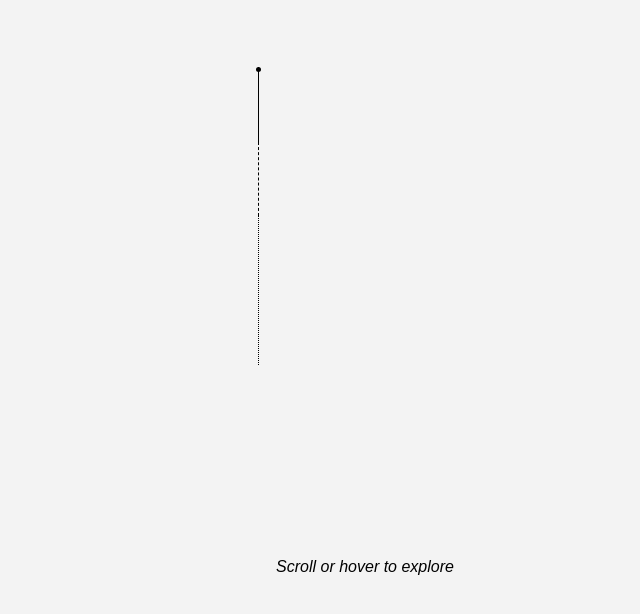
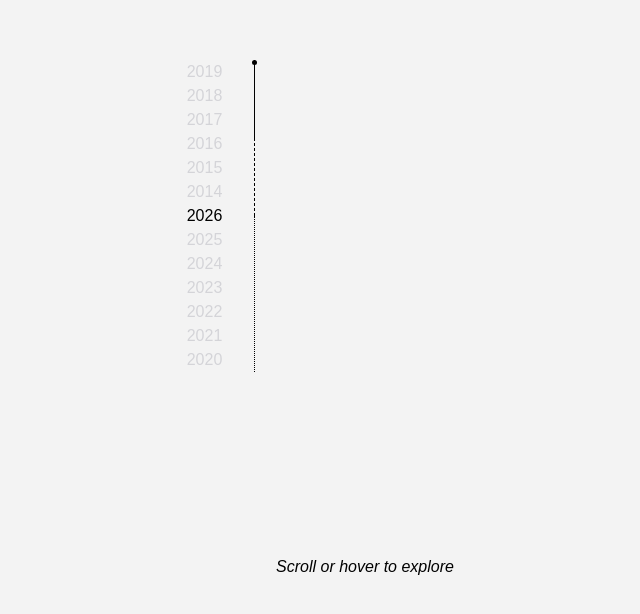
Before and after one commit to megan-mai/mattias-portfolio, a React (Vite) app: page / in a window 1280 px wide. Shown: the part 184-798 px from the top of the page, without its empty margins (275-915 px from the left). Built offline with nearby package versions, Linux system fonts and the light colour scheme.

Commit message:
scroll wheel affect

```diff
--- a/src/App.jsx
+++ b/src/App.jsx
@@ -13,6 +13,7 @@ function App() {
   let touchStartY = 0
 
 
+
   const handleScroll = (e) => {
     e.preventDefault()
     const now = Date.now()
@@ -21,7 +22,7 @@ function App() {
     setShowPrompt(false) //for the prompt
 
     if (e.deltaY > 0) {
-      setSelectedYear(prev => Math.max(prev - 1, 2015))
+      setSelectedYear(prev => Math.max(prev - 1, 2014))
     } else {
       setSelectedYear(prev => Math.min(prev + 1, 2026))
     }
@@ -38,7 +39,7 @@ function App() {
     touchStartY = e.touches[0].clientY
     setShowPrompt(false)
     if (diff > 0) {
-      setSelectedYear(prev => Math.max(prev - 1, 2015))
+      setSelectedYear(prev => Math.max(prev - 1, 2014))
     } else {
       setSelectedYear(prev => Math.min(prev + 1, 2026))
     }
--- a/src/Desktoplayout.jsx
+++ b/src/Desktoplayout.jsx
@@ -1,9 +1,10 @@
 import { timeline } from './data.js'
+import YearWheel from './YearWheel'
 
 function DesktopLayout({ selectedYear, setSelectedYear, showPrompt, setShowPrompt }) {
   const uniqueLocations = [...new Set(timeline.map(l => l.location))]
-  const years = Array.from({ length: 12 }, (_, i) => 2026 - i)
-  const tickPosition = ((2026 - selectedYear) / (2026 - 2015)) * 100
+  const years = Array.from({ length: 13 }, (_, i) => 2026 - i)
+  const tickPosition = ((2026 - selectedYear) / (2026 - 2014)) * 100
   const roles = ["Software Engineer", "Game Dev"]
 
   return (
@@ -11,14 +12,7 @@ function DesktopLayout({ selectedYear, setSelectedYear, showPrompt, setShowPromp
     <div className="h-screen m-0 flex flex-col items-center justify-center">
       <div className="flex w-fit m-auto gap-[2em] ">
 
-        {/* YEARS  */}
-        <div className="text-zinc-300 flex flex-col justify-center p-1">
-          <div className="leading-[1.5] cursor-pointer">
-          {years.map((year, index) => (
-            <p onMouseEnter={() => {setSelectedYear(year), setShowPrompt(false)}} className={selectedYear == year ? "hover:text-black text-black fade-in" : "hover:text-black text-zinc-300 fade-in"} style={{ animationDelay: `${index * 100}ms`}} key={index}> {year} </p>
-          ))}
-          </div>
-        </div>
+        <YearWheel selectedYear={selectedYear} setSelectedYear={setSelectedYear} setShowPrompt={setShowPrompt} />
 
 
         <div className="relative flex flex-col h-full">
--- a/src/Mobilelayout.jsx
+++ b/src/Mobilelayout.jsx
@@ -3,7 +3,7 @@ import { timeline } from './data.js'
 // eslint-disable-next-line
 function MobileLayout({ selectedYear, setSelectedYear, showPrompt, setShowPrompt }) {
     const uniqueLocations = [...new Set(timeline.map(l => l.location))]
-    const tickPosition = ((2026 - selectedYear) / (2026 - 2015)) * 100
+    const tickPosition = ((2026 - selectedYear) / (2026 - 2014)) * 100
     const roles = ["Software Engineer", "Game Dev"]
   return (
 <div className="flex flex-col items-center justify-center overflow-hidden" style={{ height: '100dvh' }}>
--- /dev/null
+++ b/src/YearWheel.jsx
@@ -0,0 +1,71 @@
+import { useEffect, useRef } from 'react'
+
+function YearWheel({ selectedYear, setSelectedYear, setShowPrompt }) {
+  const years = Array.from({ length: 13 }, (_, i) => 2026 - i)
+  const repeated = [...years, ...years, ...years]
+  const selectedIndexRef = useRef(years.length) // start in middle repeat
+  const listRef = useRef(null)
+  const pickerRef = useRef(null)
+  const itemHeight = 24 // match your leading-[1.5] line height
+
+  function render() {
+    const list = listRef.current
+    const picker = pickerRef.current
+    if (!list || !picker) return
+
+    const offset = -selectedIndexRef.current * itemHeight + (picker.offsetHeight / 2) - (itemHeight / 2)
+    list.style.transform = `translateY(${offset}px)`
+
+    const actualIndex = selectedIndexRef.current % years.length
+    setSelectedYear(years[actualIndex])
+
+    // silently reset to middle repeat
+    if (selectedIndexRef.current < years.length / 2) {
+      selectedIndexRef.current += years.length
+    } else if (selectedIndexRef.current > years.length * 2.5) {
+      selectedIndexRef.current -= years.length
+    }
+
+    // update bold
+    list.querySelectorAll('.wheel-item').forEach((el, i) => {
+      el.classList.toggle('text-black', i === selectedIndexRef.current)
+      el.classList.toggle('text-zinc-300', i !== selectedIndexRef.current)
+    })
+  }
+
+  function step(dir) {
+    selectedIndexRef.current += dir
+    if (setShowPrompt) setShowPrompt(false)
+    render()
+  }
+
+  useEffect(() => {
+    render()
+  }, [])
+
+  useEffect(() => {
+  const actualIndex = years.indexOf(selectedYear)
+  const currentBase = Math.floor(selectedIndexRef.current / years.length) * years.length
+  selectedIndexRef.current = currentBase + actualIndex
+  render()
+}, [selectedYear])
+
+  return (
+    <div ref={pickerRef} className="overflow-hidden cursor-pointer" style={{ height: itemHeight * 13 }}>
+      <div ref={listRef} className="relative">
+        {repeated.map((year, i) => (
+          <div
+            key={i}
+            className="wheel-item text-zinc-300"
+            style={{ height: itemHeight, lineHeight: `${itemHeight}px`, textAlign: 'right' }}
+
+          >
+            {year}
+          </div>
+        ))}
+      </div>
+    </div>
+  )
+}
+
+export default YearWheel
--- a/src/data.js
+++ b/src/data.js
@@ -8,7 +8,7 @@ export const timeline = [
   { startYear: 2022, endYear: 2023, role: "Lead Dev", company: "GameExPro", location: "Berlin, DE", skill: "Game Dev"},
   { startYear: 2021, endYear: 2021, role: "VR Engineer", company: "GameExPro", location: "Berlin, DE",  skill: "Game Dev" },
   { startYear: 2016, endYear: 2020, role: "Undergraduate Student", company: "NYU", location: "New York City, NY",  skill: null },
-  { startYear: 2015, endYear: 2015, role: "Pizza Courier", company: "Checkmate Pizza", location: "Concord, NH", skill: null},
+  { startYear: 2014, endYear: 2015, role: "Pizza Courier", company: "Checkmate Pizza", location: "Concord, NH", skill: null},
 ]
 
 // Default export for convenience
```
